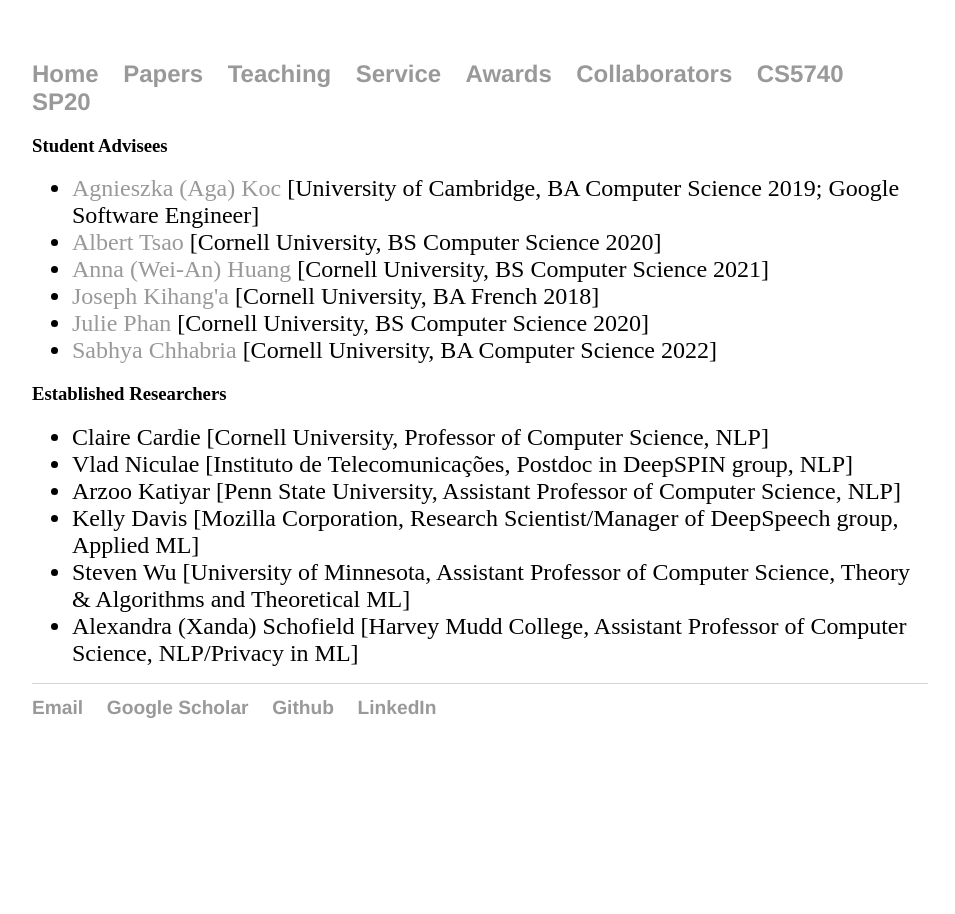
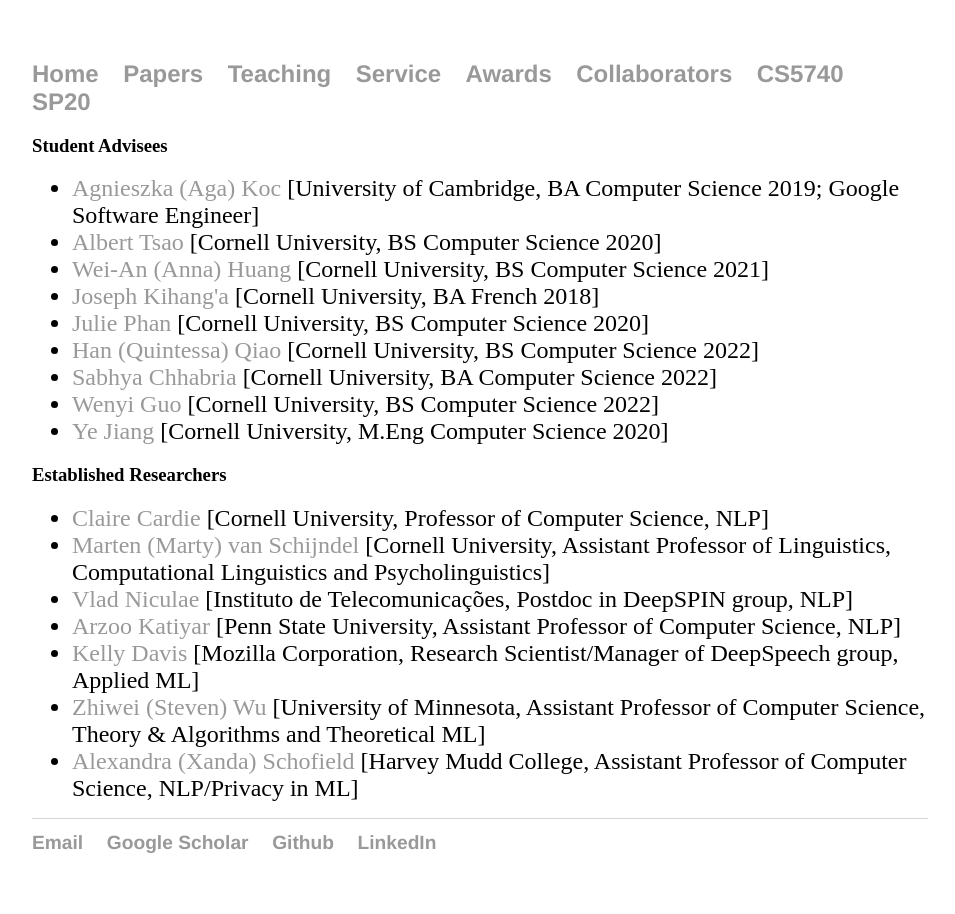
Before and after one commit to rishibommasani/rishibommasani.github.io, a Jekyll site: the page built from collaborators/index.html, in a window 1280 px wide. Shown: the whole page, without its empty margins (160-1115 px from the left). Built offline with Jekyll 4.4.1, drawn with Linux system fonts in a browser that asks for light colours.

Commit message:
Updated collaborators

```diff
--- a/collaborators/index.html
+++ b/collaborators/index.html
@@ -6,18 +6,22 @@ title: Collaborators
 	<ul>
 	<li>  <a href="https://www.linkedin.com/in/kocagnes/?originalSubdomain=uk">Agnieszka (Aga) Koc </a> [University of Cambridge, BA Computer Science 2019; Google Software Engineer] </li>
 	<li>  <a href="https://www.linkedin.com/in/albert-tsao-928a36192/">Albert Tsao </a> [Cornell University, BS Computer Science 2020] </li>
-	<li>  <a href="https://www.linkedin.com/in/wei-an-huang/">Anna (Wei-An) Huang </a> [Cornell University, BS Computer Science 2021] </li>
+	<li>  <a href="https://www.linkedin.com/in/wei-an-huang/">Wei-An (Anna) Huang </a> [Cornell University, BS Computer Science 2021] </li>
 	<li>  <a href="https://www.linkedin.com/in/kariuk%E1%B4%89/">Joseph Kihang'a </a> [Cornell University, BA French 2018] </li>
 	<li>  <a href="https://www.linkedin.com/in/thejxp/">Julie Phan </a> [Cornell University, BS Computer Science 2020] </li>
+	<li>  <a href="https://www.linkedin.com/in/quintessaqiao/">Han (Quintessa) Qiao </a> [Cornell University, BS Computer Science 2022] </li>
 	<li>  <a href="https://www.linkedin.com/in/sabhyachhabria/">Sabhya Chhabria </a> [Cornell University, BA Computer Science 2022] </li>
+	<li>  <a href="https://www.linkedin.com/in/wenyi-guo-9a094016a/">Wenyi Guo </a> [Cornell University, BS Computer Science 2022] </li>
+	<li>  <a href="https://www.linkedin.com/in/ye-jiang-970873a8/">Ye Jiang </a> [Cornell University, M.Eng Computer Science 2020] </li>
 	</ul>
 
 	<h3>Established Researchers</h3>
 	<ul>
-		<li> Claire Cardie [Cornell University, Professor of Computer Science, NLP] </li>
-		<li> Vlad Niculae [Instituto de Telecomunicações, Postdoc in DeepSPIN group, NLP] </li>
-		<li> Arzoo Katiyar [Penn State University, Assistant Professor of Computer Science, NLP] </li>
-		<li> Kelly Davis [Mozilla Corporation, Research Scientist/Manager of DeepSpeech group, Applied ML] </li>
-		<li> Steven Wu [University of Minnesota, Assistant Professor of Computer Science, Theory & Algorithms and Theoretical ML] </li>
-		<li> Alexandra (Xanda) Schofield [Harvey Mudd College, Assistant Professor of Computer Science, NLP/Privacy in ML]</li>
+		<li> <a href="http://www.cs.cornell.edu/home/cardie/">Claire Cardie </a> [Cornell University, Professor of Computer Science, NLP] </li>
+		<li> <a href="https://vansky.github.io/">Marten (Marty) van Schijndel </a> [Cornell University, Assistant Professor of Linguistics, Computational Linguistics and Psycholinguistics] </li>
+		<li> <a href="https://vene.ro/">Vlad Niculae </a> [Instituto de Telecomunicações, Postdoc in DeepSPIN group, NLP] </li>
+		<li> <a href="https://sites.google.com/site/arzook99/home">Arzoo Katiyar </a> [Penn State University, Assistant Professor of Computer Science, NLP] </li>
+		<li> <a href="https://medium.com/mozilla-open-innovation/role-models-in-ai-kelly-davis-a66c10ab7423">Kelly Davis </a> [Mozilla Corporation, Research Scientist/Manager of DeepSpeech group, Applied ML] </li>
+		<li> <a href="https://zstevenwu.com/">Zhiwei (Steven) Wu </a> [University of Minnesota, Assistant Professor of Computer Science, Theory & Algorithms and Theoretical ML] </li>
+		<li> <a href="https://www.cs.hmc.edu/~xanda/#/">Alexandra (Xanda) Schofield </a> [Harvey Mudd College, Assistant Professor of Computer Science, NLP/Privacy in ML]</li>
 	</ul>
```
